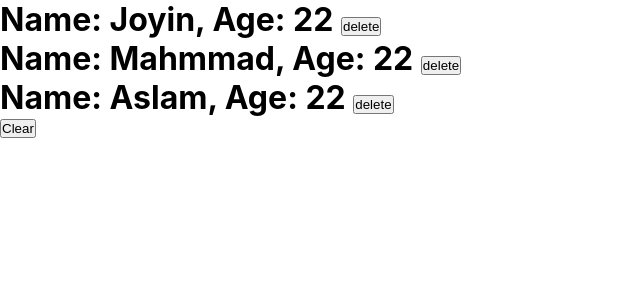
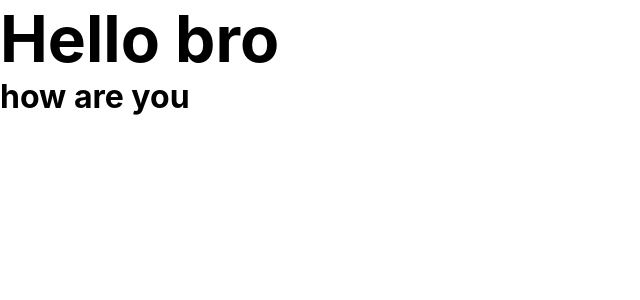
Before and after one commit to Joyin2/React-js-practice, a React (Create React App) app: page / in a window 1280 px wide. Shown: the top 300 px of the page, without its empty margins (0-640 px from the left). Built offline with nearby package versions, Linux system fonts and the light colour scheme.

Commit message:
short circuit

```diff
--- a/src/App.js
+++ b/src/App.js
@@ -3,6 +3,7 @@ import SpreadOperator from "./hooks/SpreadOperatorInUseState/SpreadOperator";
 // import UseState from './hooks/UseState'
 // import UseStateToggle from './toggle/UseStateToggle'
 import UseStateArray from "./hooks/UseStateArray/UseStateArray"
+import ShortCirtcuitEvaluation from "./components/ShortCircuitEval/ShortCirtcuitEvaluation";
 // import Covid from "./components/Covid";
 // import UseEffect from "./hooks/UseEffect/UseEffect";
 // import CleanUp from "./hooks/UseEffect/CleanUp";
@@ -27,8 +28,9 @@ const App = () => {
       {/* <Covid/> */}
       {/* <UseState/> */}
       {/* <UseStateToggle/> */}
-      <UseStateArray/>
+      {/* <UseStateArray/> */}
       {/* <SpreadOperator/> */}
+      <ShortCirtcuitEvaluation/>
     </>
   );
 };
--- /dev/null
+++ b/src/components/ShortCircuitEval/ShortCirtcuitEvaluation.js
@@ -0,0 +1,19 @@
+import React, { useState } from 'react'
+
+const ShortCirtcuitEvaluation = () => {
+  const [demo, setDemo] = useState() //demo is empty
+  return (
+    <>
+    <h1>
+      { demo ||
+        <>
+        <h1>Hello bro</h1>
+        <p>how are you</p>
+        </>
+      }
+    </h1>
+    </>
+  )
+}
+
+export default ShortCirtcuitEvaluation
```
